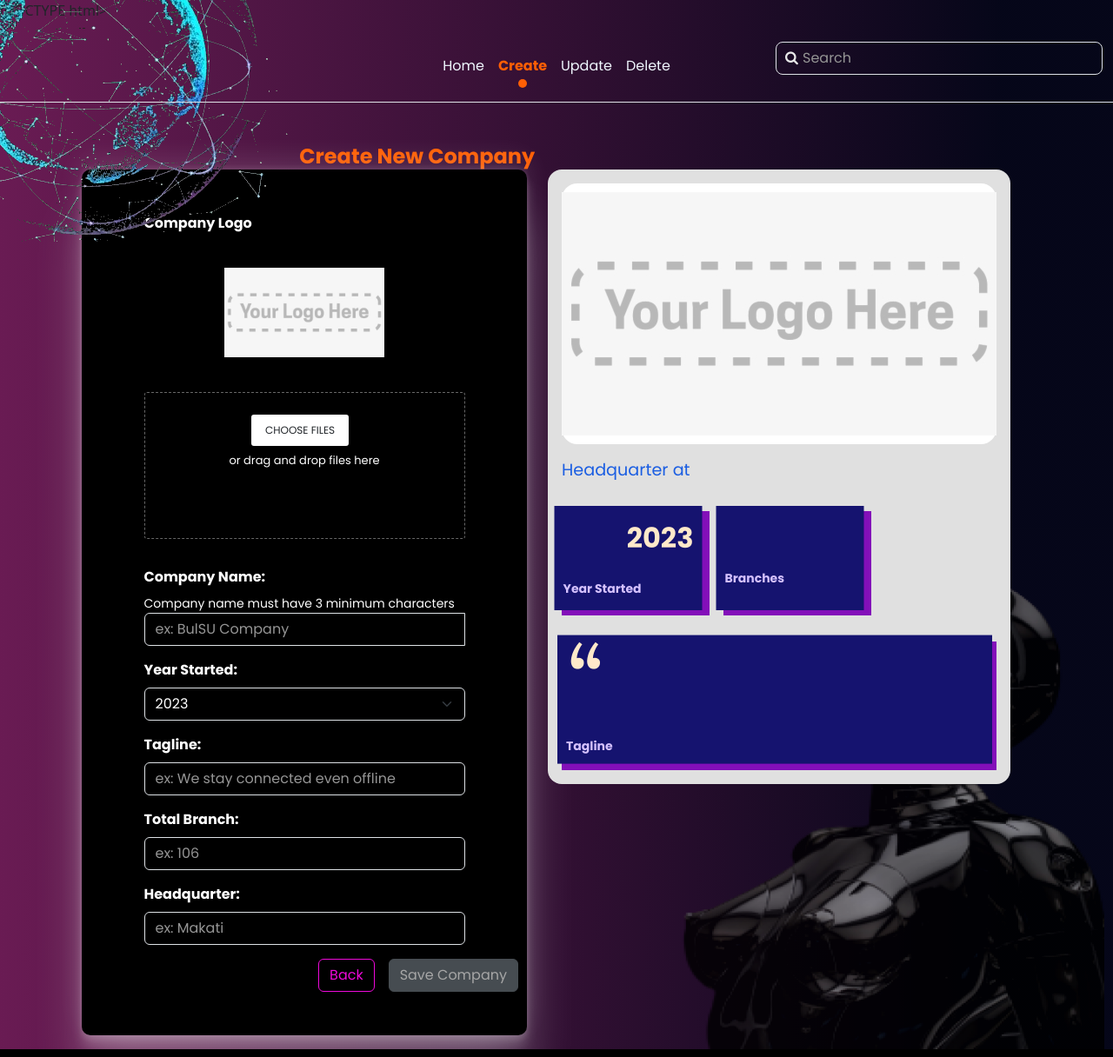
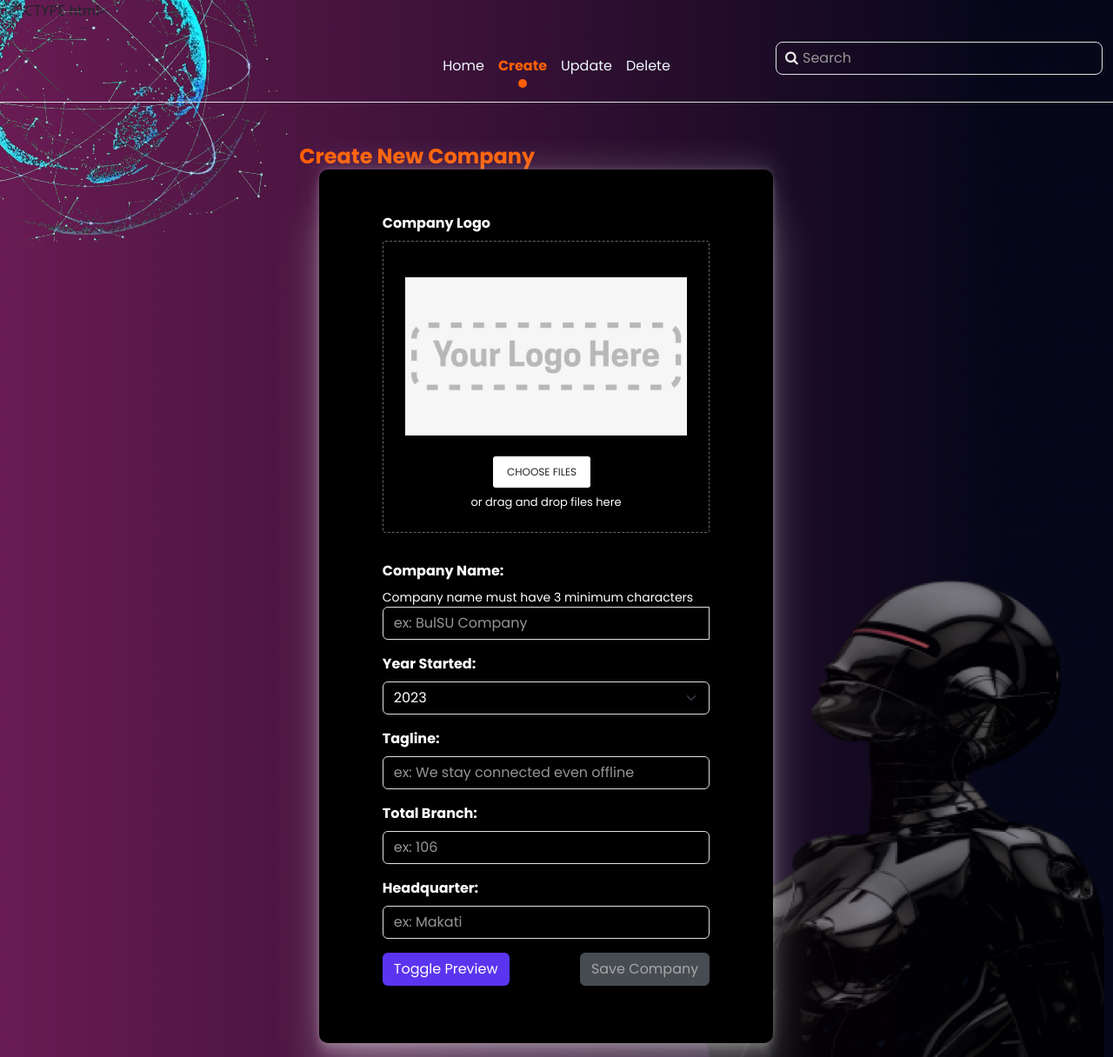
Before and after one commit to WilAm1/web2-project, a PHP site: page /create.php in a window 1280 px wide. Shown: the whole page at 87% size. Run offline with PHP 8.4, Linux system fonts and the light colour scheme; some web fonts are replaced.

Commit message:
feat: Add toggle to create

```diff
--- a/assets/js/formValidation.js
+++ b/assets/js/formValidation.js
@@ -1,4 +1,12 @@
 $(document).ready(function () {
+  $(".logo-box").click(function () {
+    $(this).toggleClass("zoomed");
+  });
+
+  $(".toggle-preview").click(function () {
+    console.log("hello");
+    $(".preview-company-section").toggle("slide");
+  });
   // add options to year select element
   var date = new Date();
   for (i = date.getFullYear(); i >= 1800; i--) {
--- a/assets/js/updateScript.js
+++ b/assets/js/updateScript.js
@@ -1,4 +1,8 @@
 $(document).ready(function () {
+  $(".logo-box").click(function () {
+    $(this).toggleClass("zoomed");
+  });
+
   function fetchData() {
     var companyName = $("#name").val().trim();
     $.ajax({
--- a/create.php
+++ b/create.php
@@ -76,17 +76,17 @@
     <h1 class="crud-heading text-accent text-left slide-up">
       Create New Company
     </h1>
-    <div class="container-md row">
-      <form class="col needs-validation  container-md " action="createProcess.php" method="POST" autocomplete="off" enctype="multipart/form-data">
+    <div class="container-md row d-flex align-items-center">
+      <form class="col-6 needs-validation  container-md " action="createProcess.php" method="POST" autocomplete="off" enctype="multipart/form-data">
         <div class="formContainer two-container fade-in ">
           <!-- picture -->
           <div class="mb-3 w-75 mx-auto">
             <label class="form-label fw-bold" for="picture">Company Logo</label>
-            <div class="preview-img-box">
-              <img class="preview-file-drop-picture" src="./default-logo.jpg" alt="">
-            </div>
+
             <div class="file-drop-area">
-
+              <div class="preview-img-box">
+                <img class="preview-file-drop-picture" src="./default-logo.jpg" alt="">
+              </div>
               <span class="fake-btn">Choose files</span>
               <span class="file-msg">or drag and drop files here</span>
               <input class="file-input" id="picture" type="file" name="picture" required>
@@ -126,7 +126,7 @@
             <label class="form-label fw-bold" for="branches">Total Branch:</label>
             <input class="form-control" id="branches" type="number" name="branches" placeholder="ex: 106" required />
             <div class="invalid-feedback">
-              Please provide valid number of branches.
+              Please provide and use numbers for the branches.
             </div>
           </div>
           <!-- total headquarter -->
@@ -134,29 +134,33 @@
             <label class="form-label fw-bold" for="headquarter">Headquarter:</label>
             <input class="form-control" id="headquarter" type="text" name="headquarter" placeholder="ex: Makati" required />
             <div class="invalid-feedback">
-              Please provide a valid headquarter
+              Please provide the location of the headquarter.
             </div>
           </div>
-          <div class="flex-btn-end">
-            <a class="btn btn-outline-back" href="index.php">Back</a>
-            <input disabled class="btn btn-secondary" id="submit" type="submit" value="Save Company" />
+          <div class="mb-3 w-75 mx-auto below-btn-grp">
+            <button type="button" class="toggle-preview btn btn-acc">Toggle Preview</button>
+            <div>
+
+              <input disabled class="btn btn-secondary" id="submit" type="submit" value="Save Company" />
+            </div>
           </div>
         </div>
 
       </form>
 
-      <!-- Modal -->
-      <div class=" show fade company-detail-modal create-display col" id="theModal" tabindex="-1" aria-labelledby="theModalLabel" aria-hidden="true">
+      <!-- Preview Section -->
+      <div class="preview-company-section show fade company-detail-modal create-display col" id="theModal" tabindex="-1" aria-labelledby="theModalLabel" aria-hidden="true">
         <div class="modal-dialog">
 
 
           <div class="modal-content company-modal">
 
             <div class="modal-body">
+              <p class="preview-heading">Preview of the Company</p>
 
               <div class="logo-box"><img class="modal-picture preview-picture" src="./default-logo.jpg" alt=""></div>
 
-              <p class="modal-name preview-companyName"></p>
+              <p class="modal-name preview-companyName"></br></p>
 
               <div class="modal-headquarter-box">
                 <p class="">Headquarter at <span class="modal-headquarter preview-headquarter"></span></p>
--- a/style.css
+++ b/style.css
@@ -334,11 +334,9 @@ section {
   display: block;
 }
 
-.flex-btn-end {
+.below-btn-grp {
   display: flex;
-  width: 100%;
-  gap: 16px;
-  justify-content: end;
+  justify-content: space-between;
 }
 .formContainer {
   box-shadow: rgba(255, 255, 255, 0.25) 0px 54px 55px,
@@ -390,13 +388,13 @@ option {
 }
 
 .btn-outline-back {
-  border: 1px solid #ef09da;
+  border: 1px solid #aa87f9;
   background-color: transparent;
-  color: #ef09da;
+  color: #aa87f9;
 }
 
 .btn-outline-back:hover {
-  background-color: #ef09da;
+  background-color: #aa87f9;
   color: white;
 }
 /* todo */
@@ -697,7 +695,7 @@ img {
   align-items: center;
 }
 .modal-card {
-  background-color: #830fb9;
+  background-color: #ff8605;
   font-size: 32px;
   color: #ffe9ca;
   width: 170px;
@@ -774,7 +772,6 @@ img {
   border: 1px dashed rgba(255, 255, 255, 0.4);
   border-radius: 3px;
   transition: 0.2s;
-  padding-bottom: 5rem;
   margin-bottom: 2rem;
 }
 .file-drop-area.invalid {
@@ -898,10 +895,41 @@ img {
 
 .preview-file-drop-picture {
   display: block;
-  width: 50%;
   margin: 0 auto;
 }
 .preview-img-box {
-  height: 150px;
   margin: 1rem auto;
+  background-color: white;
+  min-height: 150px;
+  display: flex;
+  align-items: center;
 }
+
+.valid-feedback {
+  color: #0f8 !important;
+}
+.invalid-feedback {
+  color: #ff0019 !important;
+}
+.form-control.is-valid {
+  border-color: #0f8 !important;
+}
+
+.preview-heading {
+  font-size: 1.2rem;
+  font-weight: 700;
+  color: #15136f;
+}
+
+.preview-company-section {
+  display: none;
+}
+
+.btn-acc {
+  background-color: #5a35f0 !important;
+  color: white;
+}
+.btn-acc:hover {
+  background-color: #3304f0 !important;
+  color: white !important;
+}
```
